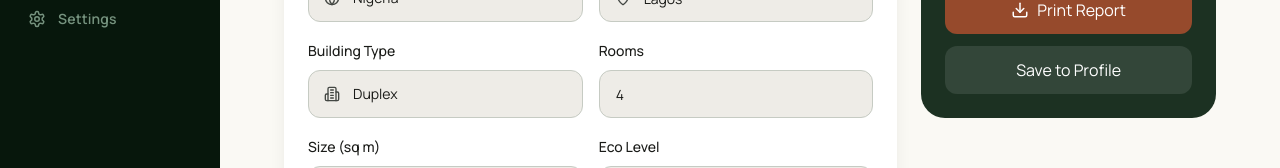
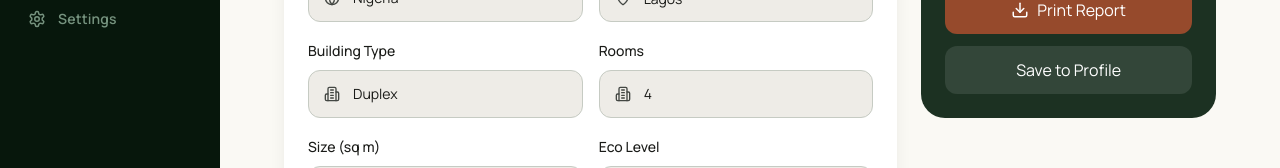
Before and after one commit to IdokoMarcelina/eco-chain-web, a React (Vite) app in the folder eco-chain-garden-guide/: page /estimate in a window 1280 px wide. Shown: the part 318-486 px from the top of the page. Built offline with nearby package versions, Linux system fonts and the light colour scheme; sample sign-in values are in the browser's storage; the HTML template or start-up script is replaced by a standard one.

Commit message:
build assistant rooms

```diff
--- a/eco-chain-garden-guide/src/pages/BuildAssistant.tsx
+++ b/eco-chain-garden-guide/src/pages/BuildAssistant.tsx
@@ -458,12 +458,15 @@ const BuildAssistant = () => {
                 <label className="text-sm font-medium">Bedrooms</label>
                 <div className="relative mt-2">
                   <BedDouble size={16} className="absolute left-4 top-4 text-on-surface-variant" />
-                  <input
-                    type="number"
+                  <select
                     value={bedrooms}
                     onChange={(e) => setBedrooms(e.target.value)}
-                    className="w-full pl-11 h-12 rounded-xl border bg-surface-container px-4 text-sm"
-                  />
+                    className="w-full pl-11 h-12 rounded-xl border bg-surface-container px-4 text-sm appearance-none"
+                  >
+                    {[1,2,3,4,5,6].map((n) => (
+                      <option key={n} value={n}>{n}</option>
+                    ))}
+                  </select>
                 </div>
               </div>
               <div>
--- a/eco-chain-garden-guide/src/pages/Estimate.tsx
+++ b/eco-chain-garden-guide/src/pages/Estimate.tsx
@@ -233,12 +233,18 @@ const Estimate = () => {
               </div>
               <div>
                 <label className="text-sm font-medium">Rooms</label>
-                <input
-                  type="number"
-                  value={rooms}
-                  onChange={(e) => setRooms(e.target.value)}
-                  className="w-full h-12 mt-2 rounded-xl border bg-surface-container px-4 text-sm"
-                />
+                <div className="relative mt-2">
+                  <Building2 size={16} className="absolute left-4 top-4 text-on-surface-variant z-10" />
+                  <select
+                    value={rooms}
+                    onChange={(e) => setRooms(e.target.value)}
+                    className="w-full pl-11 h-12 rounded-xl border bg-surface-container px-4 text-sm appearance-none"
+                  >
+                    {[1,2,3,4,5,6].map((n) => (
+                      <option key={n} value={n}>{n}</option>
+                    ))}
+                  </select>
+                </div>
               </div>
               <div>
                 <label className="text-sm font-medium">Size (sq m)</label>
```
